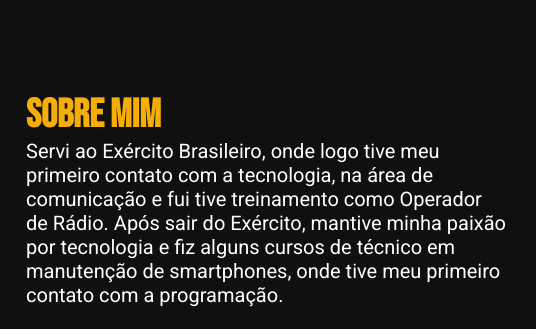
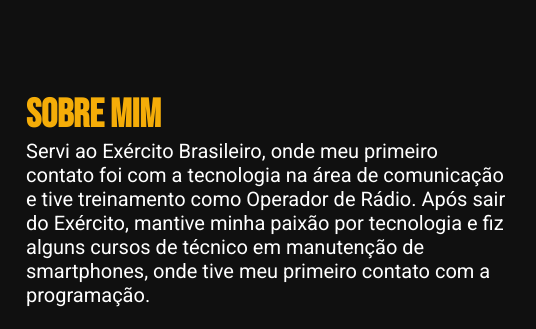
Before and after one commit to Anelicio05/portifolio, a plain HTML site: page index.html in a window 1280 px wide. Shown: the part 800-1129 px from the top of the page, 599-1135 px from the left. Drawn offline with Linux system fonts and the light colour scheme.

Commit message:
corrigindo erro

```diff
--- a/index.html
+++ b/index.html
@@ -47,10 +47,9 @@
                 <div class="sobre__mim">
                     <h2>Sobre mim</h2>
                     <p>
-                        Servi ao Exército Brasileiro, onde logo tive meu primeiro contato com a tecnologia,
-                        na área de comunicação e fui tive treinamento como Operador de Rádio. Após sair do
-                        Exército, mantive minha paixão por tecnologia e fiz alguns cursos de técnico em manutenção
-                        de smartphones, onde tive meu primeiro contato com a programação.
+                        Servi ao Exército Brasileiro, onde meu primeiro contato foi com a tecnologia na área de comunicação
+                        e tive treinamento como Operador de Rádio. Após sair do Exército, mantive minha paixão por tecnologia
+                        e fiz alguns cursos de técnico em manutenção de smartphones, onde tive meu primeiro contato com a programação.
                     </p>
                 </div>
                 <div class="sobre__info">
```
